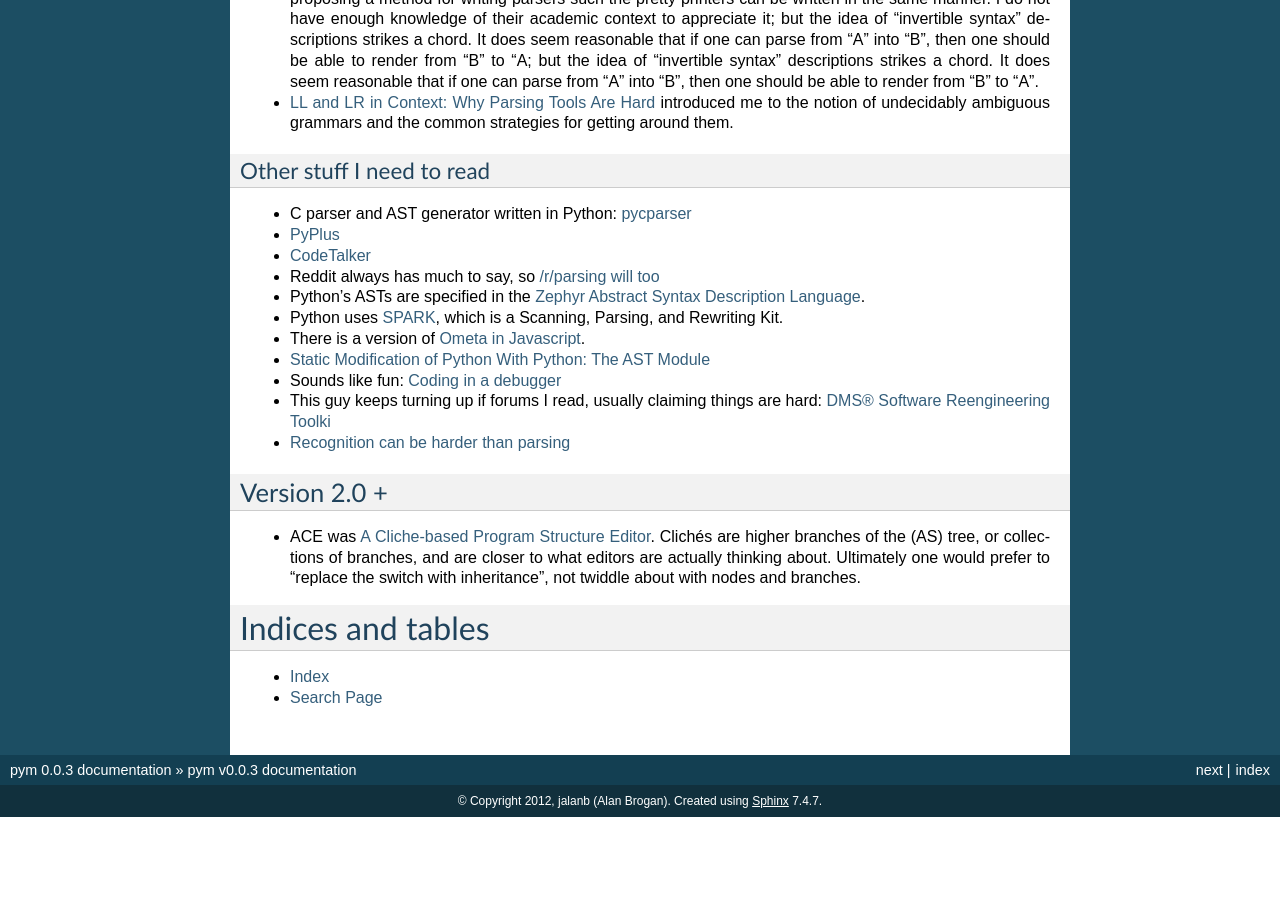
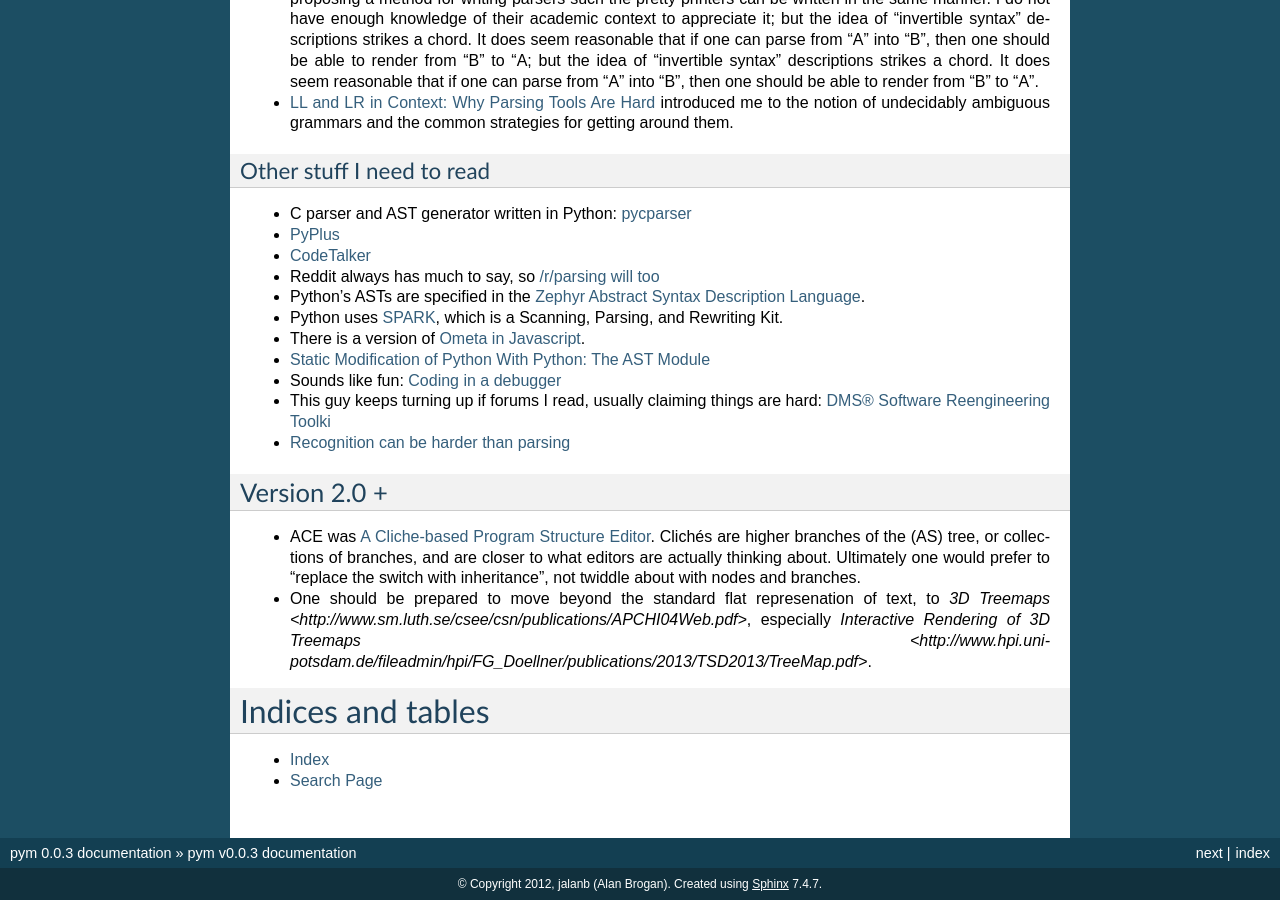
Before and after one commit to jalanb/pym, a Sphinx documentation site: the page built from docs/index.rst, in a window 1280 px wide and 900 px high, scrolled down 1333 px. Built offline with Sphinx 7.4.7, drawn with Linux system fonts in a browser that asks for light colours; formulas are drawn with MathJax 3; before the commit the page ends 2150 px from its top, so only the background shows below that.

Commit message:
3D Treemaps are an obvious representation for ASTs

```diff
--- a/docs/index.rst
+++ b/docs/index.rst
@@ -83,6 +83,7 @@ Version 2.0 +
 -------------
 
 * ACE was `A Cliche-based Program Structure Editor <http://dspace.mit.edu/bitstream/handle/1721.1/41181/AI_WP_294.pdf>`_. Clichés are higher branches of the (AS) tree, or collections of branches, and are closer to what editors are actually thinking about. Ultimately one would prefer to "replace the switch with inheritance", not twiddle about with nodes and branches.
+* One should be prepared to move beyond the standard flat represenation of text, to `3D Treemaps <http://www.sm.luth.se/csee/csn/publications/APCHI04Web.pdf>`, especially `Interactive Rendering of 3D Treemaps <http://www.hpi.uni-potsdam.de/fileadmin/hpi/FG_Doellner/publications/2013/TSD2013/TreeMap.pdf>`.
 
 Indices and tables
 ==================
```
